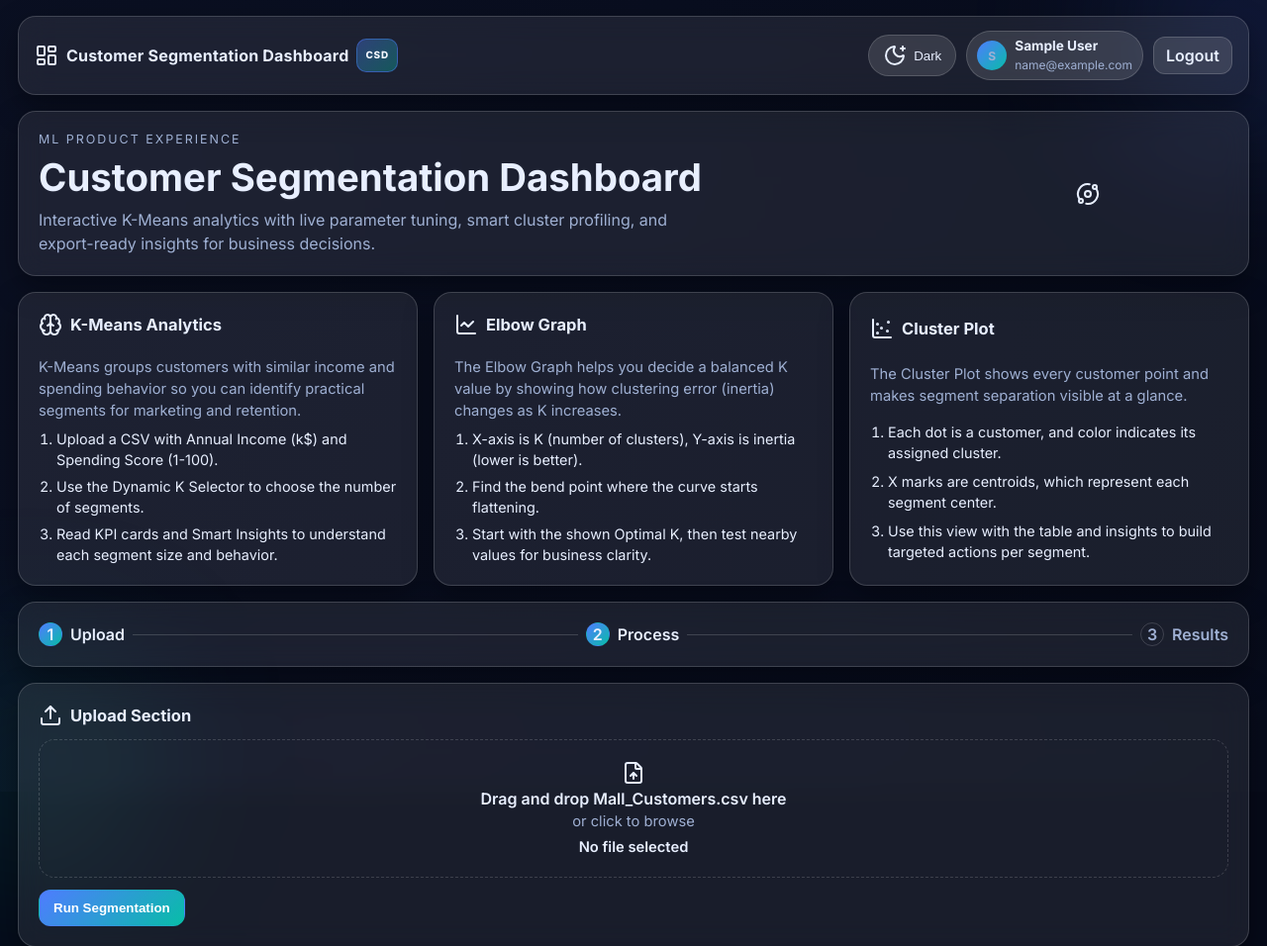
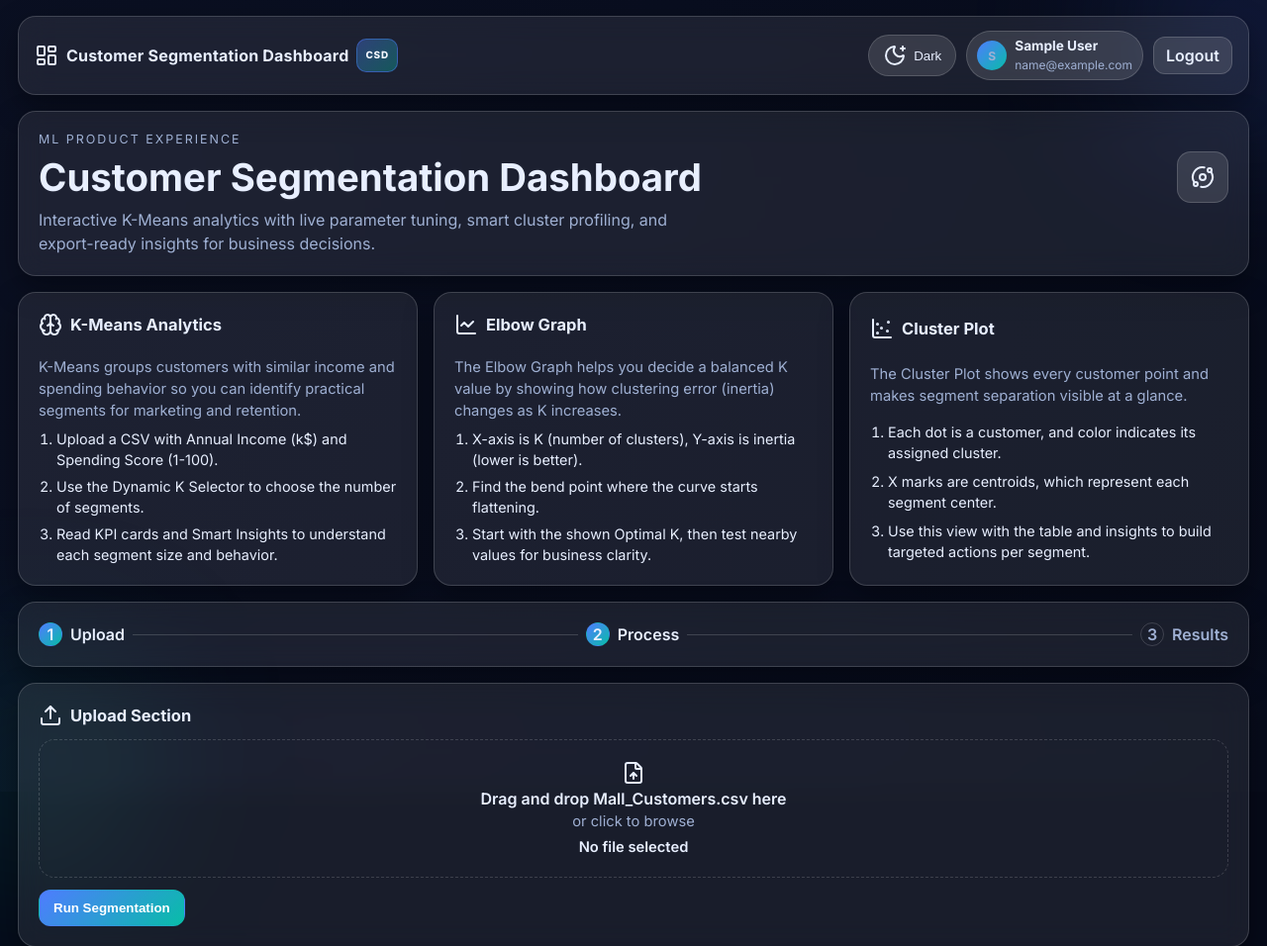
Before and after one commit to aneeshkashyap/ml-customer-segmentation-dashboard, a Flask app: page / in a window 1280 px wide. Shown: the top 956 px of the page at 99% size. Run offline with Flask 3, Linux system fonts and the light colour scheme; the visitor is signed in with stand-in values (Sample User, id 1); data comes from the database, SQL or seed files in the repository; data that the repository does not hold is empty; some libraries are stand-ins or nearby versions.

Commit message:
Place hero logo to right of dashboard title

```diff
--- a/static/style.css
+++ b/static/style.css
@@ -213,7 +213,7 @@ body {
 
 .hero {
     display: grid;
-    grid-template-columns: 1.6fr 0.5fr;
+    grid-template-columns: 1fr;
     gap: 12px;
     align-items: center;
 }
@@ -231,22 +231,39 @@ h1 {
     font-size: clamp(1.8rem, 3vw, 2.6rem);
 }
 
+.hero-title-row {
+    display: flex;
+    align-items: center;
+    justify-content: space-between;
+    gap: 12px;
+}
+
+.hero-title-row h1 {
+    margin: 8px 0;
+}
+
+.hero-title-logo {
+    display: inline-grid;
+    place-items: center;
+    width: 52px;
+    height: 52px;
+    flex-shrink: 0;
+    border-radius: 14px;
+    border: 1px solid var(--border);
+    background: var(--surface-2);
+}
+
+.hero-title-logo i {
+    width: 28px;
+    height: 28px;
+    color: var(--secondary);
+}
+
 .hero-subtitle {
     margin: 0;
     color: var(--text-muted);
     max-width: 66ch;
     line-height: 1.5;
-}
-
-.hero-icon {
-    display: grid;
-    place-items: center;
-}
-
-.hero-icon i {
-    width: 56px;
-    height: 56px;
-    color: var(--secondary);
 }
 
 .progress-wrap {
@@ -981,6 +998,17 @@ tbody tr:hover {
         grid-template-columns: 1fr;
     }
 
+    .hero-title-logo {
+        width: 44px;
+        height: 44px;
+        border-radius: 12px;
+    }
+
+    .hero-title-logo i {
+        width: 24px;
+        height: 24px;
+    }
+
     .collapse-btn {
         display: inline-flex;
     }
--- a/templates/index.html
+++ b/templates/index.html
@@ -45,14 +45,16 @@
         <section class="hero glass fade-up">
             <div>
                 <p class="eyebrow">ML Product Experience</p>
-                <h1>Customer Segmentation Dashboard</h1>
+                <div class="hero-title-row">
+                    <h1>Customer Segmentation Dashboard</h1>
+                    <span class="hero-title-logo" aria-hidden="true">
+                        <i data-lucide="orbit"></i>
+                    </span>
+                </div>
                 <p class="hero-subtitle">
                     Interactive K-Means analytics with live parameter tuning, smart cluster profiling,
                     and export-ready insights for business decisions.
                 </p>
-            </div>
-            <div class="hero-icon" aria-hidden="true">
-                <i data-lucide="orbit"></i>
             </div>
         </section>
 
```
